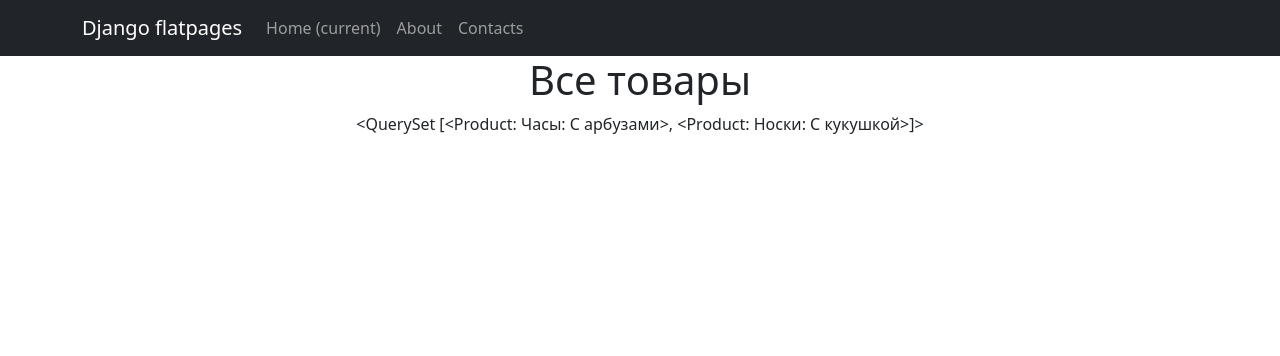
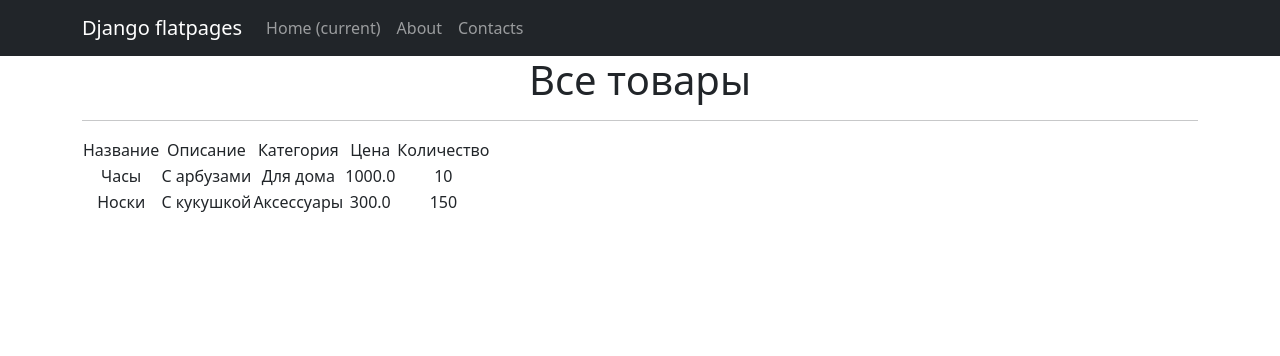
Before and after one commit to imikhassik/Views-Tutor2, a Django app: template templates/products.html in a window 1280 px wide. Shown: the top 356 px of the page. Run offline with Django 4.2, Linux system fonts and the light colour scheme; the template is opened without the code that fills it: values that come from a table or form of the project are taken from there, others are empty; data comes from the database, SQL or seed files in the repository; both versions use the stored data as it was after the commit; parts of the project's set-up code (start-up, migrations or seed data) failed here and were passed over.

Commit message:
Update products template with table, add context to views

```diff
--- a/templates/products.html
+++ b/templates/products.html
@@ -6,8 +6,27 @@ Products
 
 {% block content %}
     <h1>Все товары</h1>
+    <hr>
     {% if products %}
-        {{ products }}
+        <table>
+            <tr>
+                <td>Название</td>
+                <td>Описание</td>
+                <td>Категория</td>
+                <td>Цена</td>
+                <td>Количество</td>
+            </tr>
+
+            {% for product in products %}
+            <tr>
+                <td>{{ product.name }}</td>
+                <td>{{ product.description|truncatewords:2 }}</td>
+                <td>{{ product.category.name }}</td>
+                <td>{{ product.price }}</td>
+                <td>{{ product.quantity }}</td>
+            </tr>
+            {% endfor %}
+        </table>
     {% else %}
         <h2>Товаров нет</h2>
     {% endif %}
```
Also changed, not shown: simpleapp/views.py (+8 -1 lines), db.sqlite3.
